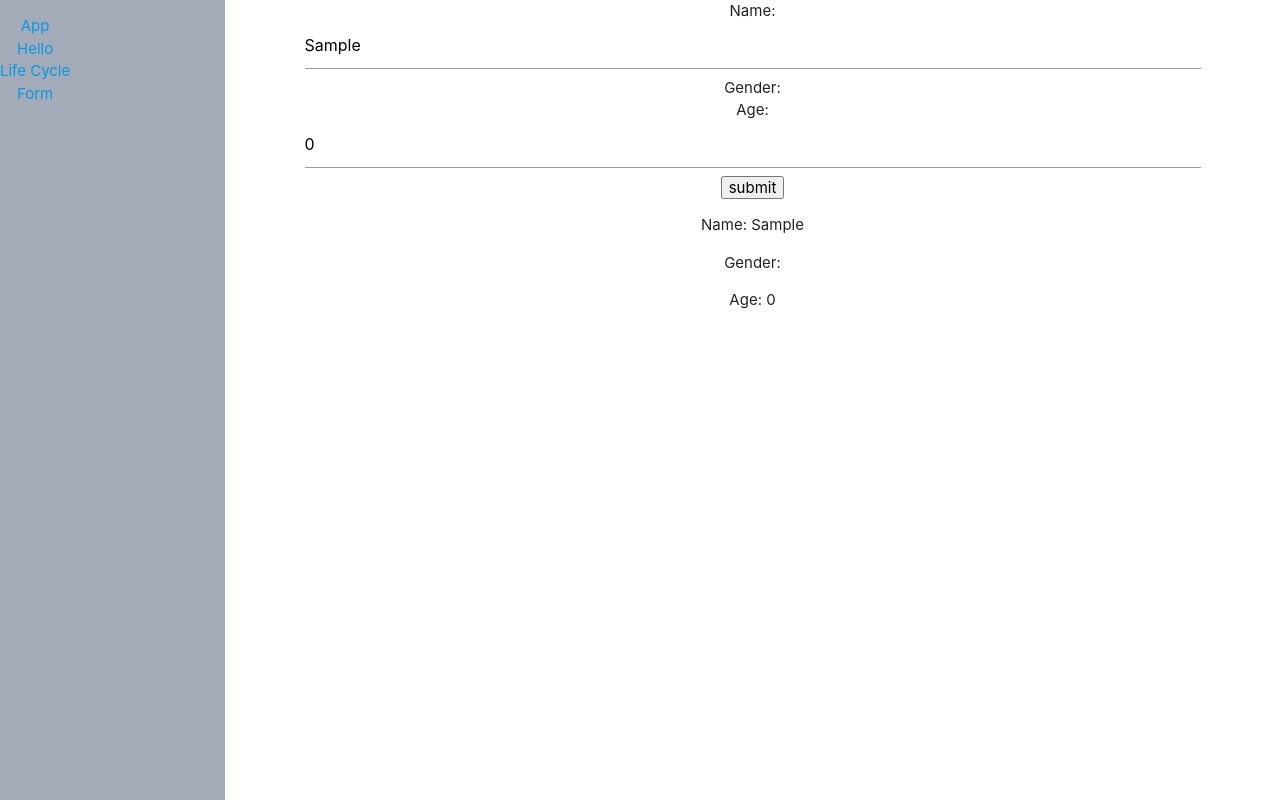
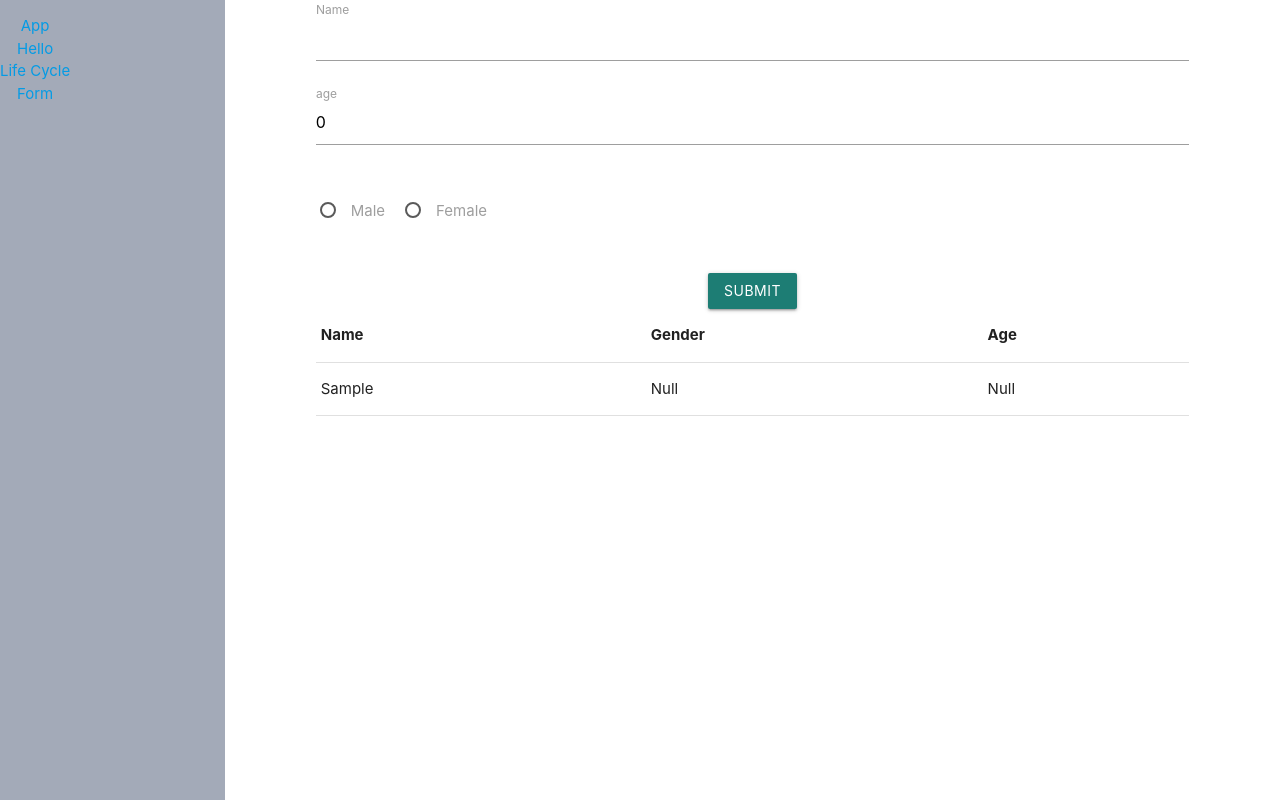
Before and after one commit to wuyuyu0222/test-app, a React (Create React App) app: page /form in a window 1280 px wide. Both pictures are taken after typing "Sample" into the empty fields and a click on the input "submit". Built offline with nearby package versions, Linux system fonts and the light colour scheme.

Commit message:
Form with display table

```diff
--- a/src/component/Form.js
+++ b/src/component/Form.js
@@ -6,7 +6,8 @@ export class Form extends Component {
     this.state = {
       name: '',
       gender: '',
-      age: 0
+      age: 0,
+      personList: []
     };
   }
 
@@ -17,41 +18,87 @@ export class Form extends Component {
   }
 
   handleSubmit = (e) => {
+    this.state.personList.push({
+      name: this.state.name,
+      gender: this.state.gender,
+      age: this.state.age
+    });
+    this.setState({
+      name: '',
+      gender: '',
+      age: 0
+    });
     console.log(this.state);
     e.preventDefault();
   }
 
+  displayTable = () => {
+    let personList = [];
+    if (this.state.personList.length > 0) {
+      personList = this.state.personList.reverse().map((person, i) => {
+        return (
+          <tr key={i}>
+            <td>{person.name || 'Null'}</td>
+            <td>{person.gender || 'Null'}</td>
+            <td>{person.age || 'Null'}</td>
+          </tr>
+        );
+      });
+    }
+    return (
+      <table>
+        <thead>
+          <tr>
+            <th>Name</th>
+            <th>Gender</th>
+            <th>Age</th>
+          </tr>
+        </thead>
+        <tbody>
+          {personList}
+        </tbody>
+      </table>
+    );
+  }
+
   render() {
     return (
-      <div>
-        <form onSubmit={this.handleSubmit}>
-          <div>
-            <span>Name: </span>
-            <input type="text" name="name" value={this.state.name}
-              onChange={this.handleInput} />
+      <div className="row">
+        <form className="col s12" onSubmit={this.handleSubmit}>
+          <div className="row">
+            <div className="input-field col s12">
+              <input type="text" id="input-name"
+                name="name" value={this.state.name}
+                onChange={this.handleInput} />
+              <label htmlFor="input-name">Name</label>
+            </div>
+            <div className="input-field col s12">
+              <input type="number" id="input-age"
+                name="age" value={this.state.age}
+                onChange={this.handleInput} />
+              <label htmlFor="input-age">age</label>
+            </div>
+            <div className="input-field col s12">
+              <p className="left">
+                <label className="mr-2x">
+                  <input type="radio" name="gender" value="male"
+                    onChange={this.handleInput}
+                    checked={this.state.gender === "male"} />
+                  <span>Male</span>
+                </label>
+                <label>
+                  <input type="radio" name="gender" value="female"
+                    onChange={this.handleInput}
+                    checked={this.state.gender === "female"} />
+                  <span>Female</span>
+                </label>
+              </p>
+            </div>
           </div>
-          <div>
-            <span>Gender: </span>
-            <input type="radio" name="gender" value="male"
-              checked={this.state.gender === "male"}
-              onChange={this.handleInput} />
-            <input type="radio" name="gender" value="female"
-              checked={this.state.gender === "female"}
-              onChange={this.handleInput} />
-          </div>
-          <div>
-            <span>Age: </span>
-            <input type="number" name="age" value={this.state.age}
-              onChange={this.handleInput} />
-          </div>
-          <input type="submit" value="submit" />
+          <input type="submit" value="submit" className="btn" />
         </form>
-        <div>
-          <div>
-            <p>Name: {this.state.name}</p>
-            <p>Gender: {this.state.gender}</p>
-            <p>Age: {this.state.age}</p>
-          </div>
+        <div className="col s12">
+          {this.displayTable()}
         </div>
       </div>
     )
```
